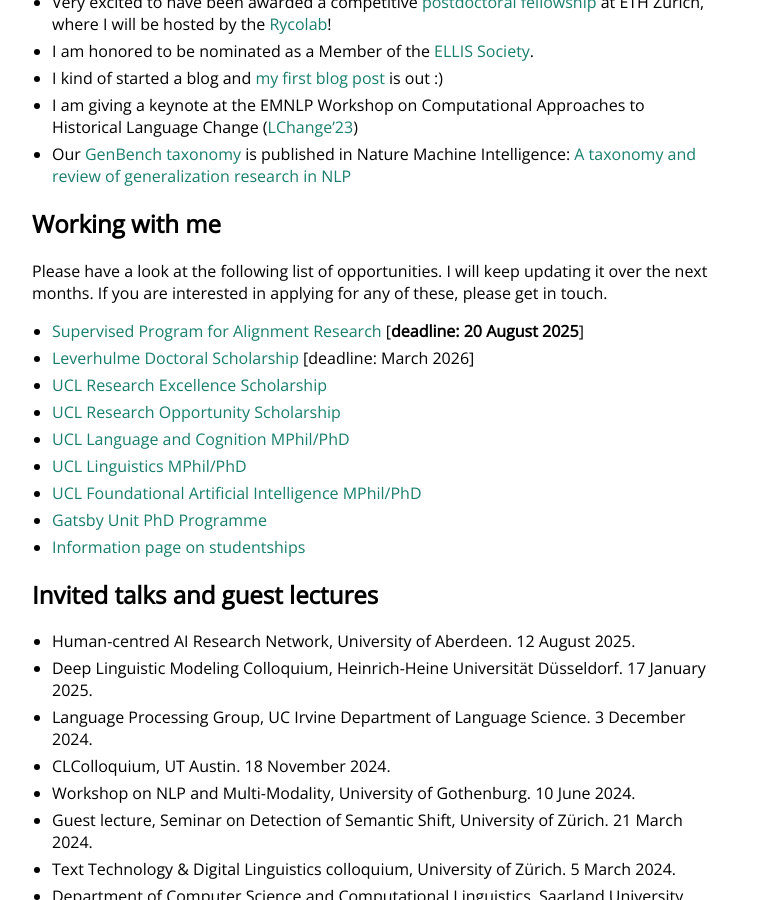
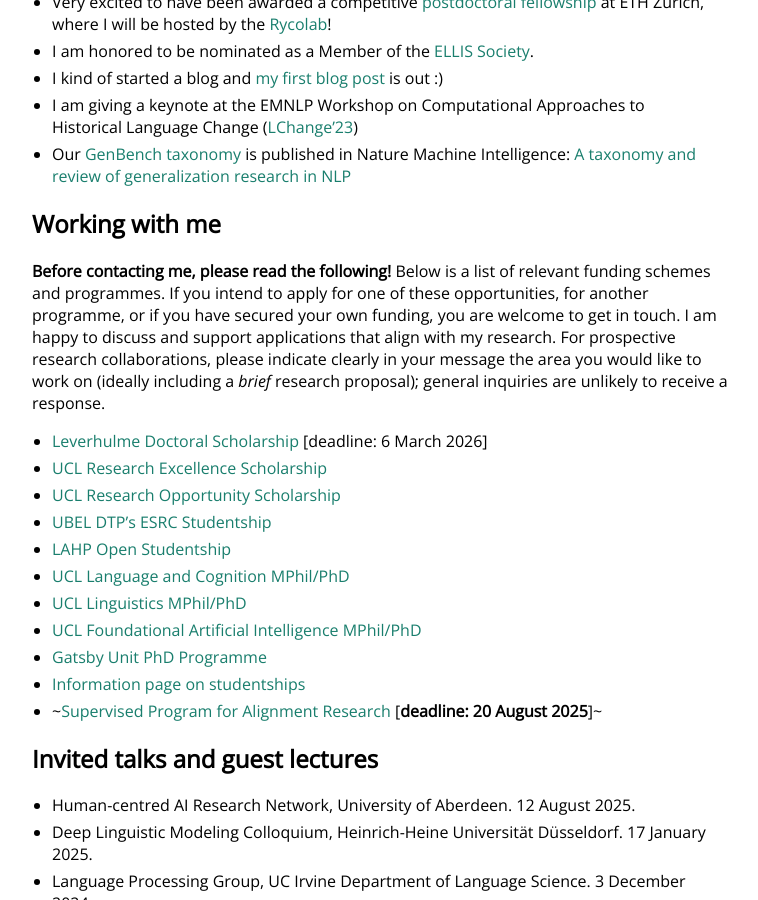
Before and after one commit to glnmario/glnmario.github.io, a Jekyll site: the page built from index.md, in a window 1280 px wide and 900 px high, scrolled down 946 px. Shown: the whole window, without its empty margins (258-1016 px from the left). Built offline with Jekyll 4.4.1, drawn with Linux system fonts in a browser that asks for light colours.

Commit message:
Update index.md

```diff
--- a/index.md
+++ b/index.md
@@ -57,16 +57,20 @@ Currently I study Artificial Intelligence at the University of Amsterdam.
 -->
 
 ## Working with me
-Please have a look at the following list of opportunities. I will keep updating it over the next months. If you are interested in applying for any of these, please get in touch.
-- [Supervised Program for Alignment Research](https://sparai.org) [**deadline: 20 August 2025**]
-- [Leverhulme Doctoral Scholarship](https://www.leverhulme.ac.uk/leverhulme-doctoral-scholarships) [deadline: March 2026]
+**Before contacting me, please read the following!**
+Below is a list of relevant funding schemes and programmes. If you intend to apply for one of these opportunities, for another programme, or if you have secured your own funding, you are welcome to get in touch. I am happy to discuss and support applications that align with my research. For prospective research collaborations, please indicate clearly in your message the area you would like to work on (ideally including a *brief* research proposal); general inquiries are unlikely to receive a response.
+- [Leverhulme Doctoral Scholarship](https://www.leverhulme.ac.uk/leverhulme-doctoral-scholarships) [deadline: 6 March 2026]
 - [UCL Research Excellence Scholarship](https://www.ucl.ac.uk/scholarships/research-excellence-scholarship)
 - [UCL Research Opportunity Scholarship](https://www.ucl.ac.uk/scholarships/ucl-research-opportunity-scholarship)
+- [UBEL DTP’s ESRC Studentship](https://ubel-dtp.ac.uk/esrc-studentships-main-competition/)
+- [LAHP Open Studentship](https://www.lahp.ac.uk/prospective-students/how-to-apply-for-an-open-studentship/)
 - [UCL Language and Cognition MPhil/PhD](https://www.ucl.ac.uk/prospective-students/graduate/research-degrees/language-and-cognition-mphil-phd)
 - [UCL Linguistics MPhil/PhD](https://www.ucl.ac.uk/prospective-students/graduate/research-degrees/linguistics-mphil-phd)
 - [UCL Foundational Artificial Intelligence MPhil/PhD](https://www.ucl.ac.uk/foundational-ai-cdt/)
 - [Gatsby Unit PhD Programme](https://www.ucl.ac.uk/gatsby/study-and-work/gatsby-unit-phd-programme)
 - [Information page on studentships](https://www.ucl.ac.uk/doctoral-school/funding/apply-studentships)
+- ~[Supervised Program for Alignment Research](https://sparai.org) [**deadline: 20 August 2025**]~
+
 
 
 ## Invited talks and guest lectures
```
